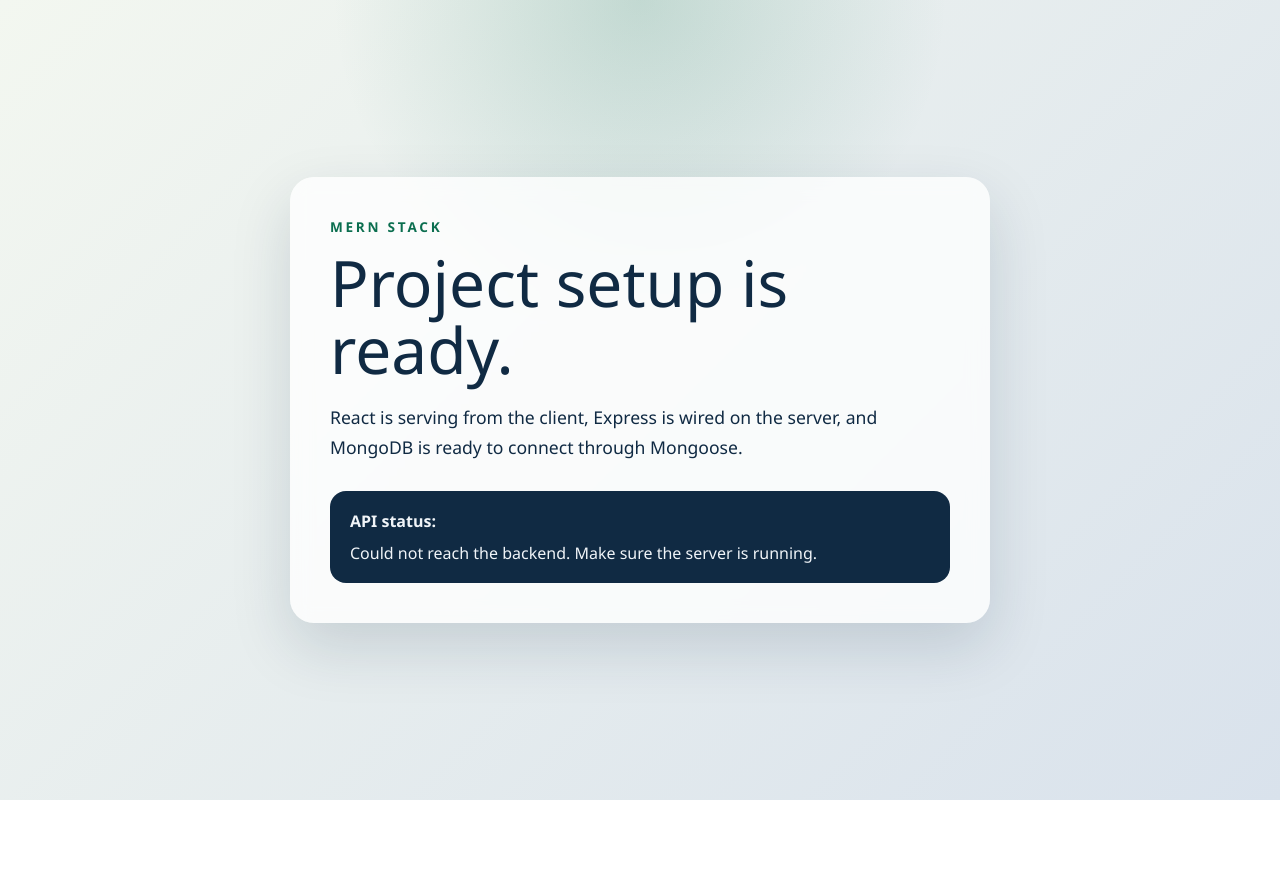
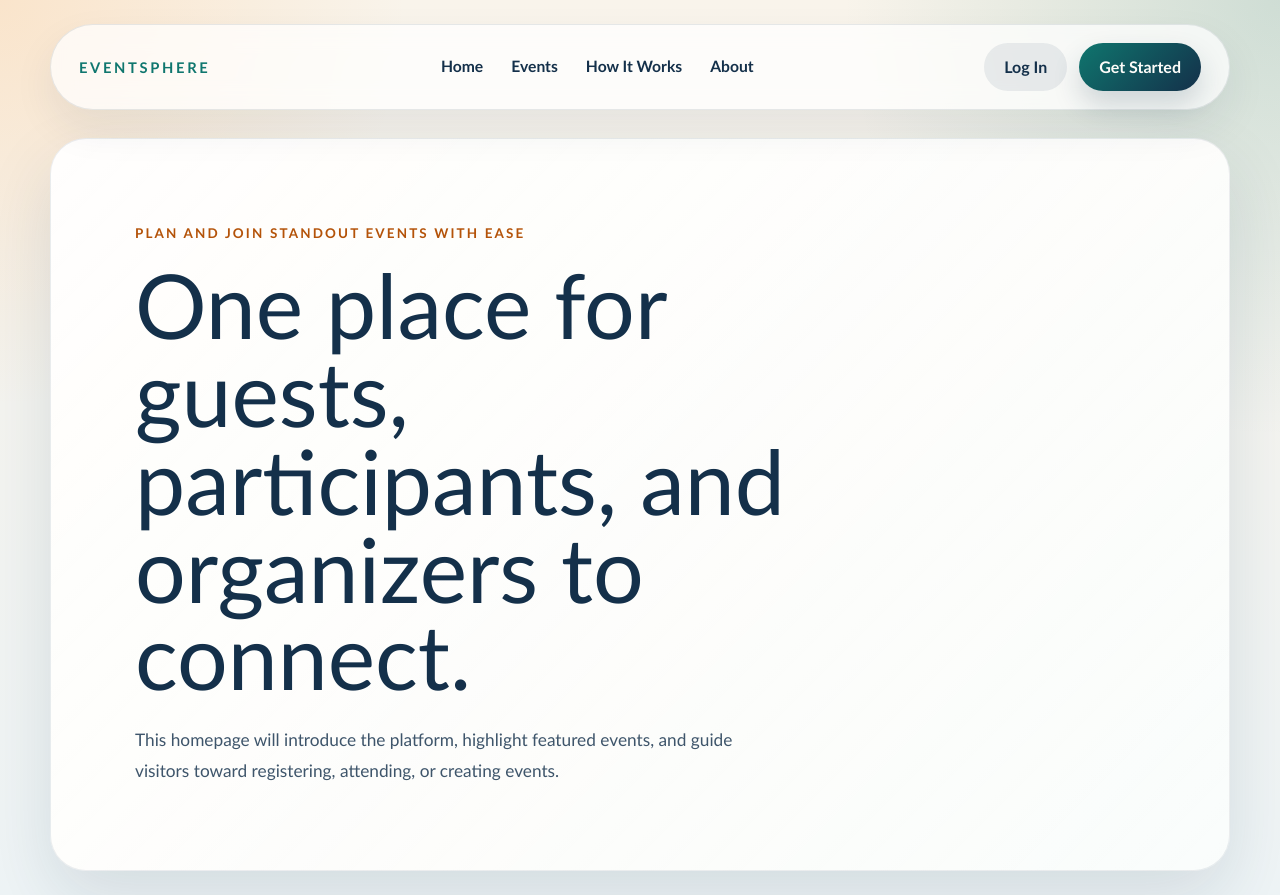
Before and after one commit to HrickRomit/EventManagementSystem, a React (Vite) app in the folder client/: page / in a window 1280 px wide. Before the commit the page ends 800 px from the top, so only its background shows below. Built offline with nearby package versions, Linux system fonts and the light colour scheme; no server answers.

Commit message:
made the first basic hero page

```diff
--- a/client/src/App.css
+++ b/client/src/App.css
@@ -1,15 +1,20 @@
 @import "tailwindcss";
 
 :root {
-  font-family: "Segoe UI", Tahoma, Geneva, Verdana, sans-serif;
-  color: #102a43;
+  font-family: "Trebuchet MS", "Segoe UI", sans-serif;
+  color: #14304a;
   background:
-    radial-gradient(circle at top, rgba(11, 110, 79, 0.18), transparent 30%),
-    linear-gradient(135deg, #f3f7f0, #d9e2ec);
+    radial-gradient(circle at top left, rgba(255, 166, 77, 0.2), transparent 26%),
+    radial-gradient(circle at top right, rgba(15, 118, 110, 0.18), transparent 28%),
+    linear-gradient(180deg, #f9f4eb 0%, #eef4f6 100%);
 }
 
 * {
   box-sizing: border-box;
+}
+
+html {
+  scroll-behavior: smooth;
 }
 
 body {
@@ -21,55 +26,148 @@
   min-height: 100vh;
 }
 
-.app-shell {
+.home-page {
   min-height: 100vh;
-  display: grid;
-  place-items: center;
   padding: 24px;
 }
 
-.hero-card {
-  width: min(700px, 100%);
-  padding: 40px;
-  border-radius: 24px;
-  background: rgba(255, 255, 255, 0.78);
-  backdrop-filter: blur(10px);
-  box-shadow: 0 24px 60px rgba(16, 42, 67, 0.15);
+.home-header {
+  width: min(1180px, 100%);
+  margin: 0 auto;
+  padding: 18px 28px;
+  border: 1px solid rgba(20, 48, 74, 0.1);
+  border-radius: 999px;
+  background: rgba(255, 255, 255, 0.72);
+  backdrop-filter: blur(12px);
+  box-shadow: 0 18px 40px rgba(20, 48, 74, 0.08);
+  display: flex;
+  align-items: center;
+  justify-content: space-between;
+  gap: 24px;
 }
 
-.eyebrow {
-  margin: 0 0 12px;
+.brand-mark {
+  color: #0f766e;
+  text-decoration: none;
   text-transform: uppercase;
-  letter-spacing: 0.2em;
-  color: #0b6e4f;
-  font-size: 0.85rem;
+  letter-spacing: 0.18em;
+  font-size: 0.92rem;
   font-weight: 700;
 }
 
-h1 {
-  margin: 0;
-  font-size: clamp(2.2rem, 6vw, 4rem);
-  line-height: 1.05;
+.home-nav {
+  display: flex;
+  align-items: center;
+  gap: 28px;
 }
 
-.lead {
-  margin: 20px 0 0;
-  font-size: 1.1rem;
-  line-height: 1.7;
+.home-nav a {
+  color: #14304a;
+  text-decoration: none;
+  font-size: 0.98rem;
+  font-weight: 600;
 }
 
-.status-box {
-  margin-top: 28px;
-  padding: 18px 20px;
-  border-radius: 16px;
-  background: #102a43;
-  color: #f0f4f8;
-  display: grid;
-  gap: 8px;
+.home-actions {
+  display: flex;
+  align-items: center;
+  gap: 12px;
+}
+
+.nav-button {
+  padding: 12px 20px;
+  border-radius: 999px;
+  text-decoration: none;
+  font-weight: 700;
+  transition: transform 0.2s ease, box-shadow 0.2s ease, background 0.2s ease;
+}
+
+.nav-button:hover,
+.home-nav a:hover {
+  transform: translateY(-1px);
+}
+
+.nav-button-secondary {
+  color: #14304a;
+  background: rgba(20, 48, 74, 0.08);
+}
+
+.nav-button-primary {
+  color: #fdfcf9;
+  background: linear-gradient(135deg, #0f766e, #14304a);
+  box-shadow: 0 14px 28px rgba(20, 48, 74, 0.18);
+}
+
+.hero-panel {
+  width: min(1180px, 100%);
+  margin: 28px auto 0;
+  padding: clamp(40px, 8vw, 84px);
+  border-radius: 36px;
+  background:
+    linear-gradient(135deg, rgba(255, 255, 255, 0.94), rgba(255, 255, 255, 0.75)),
+    linear-gradient(135deg, #fef4df, #e9f5f2);
+  border: 1px solid rgba(20, 48, 74, 0.08);
+  box-shadow: 0 28px 70px rgba(20, 48, 74, 0.12);
+}
+
+.hero-kicker {
+  margin: 0 0 18px;
+  color: #b45309;
+  text-transform: uppercase;
+  letter-spacing: 0.16em;
+  font-size: 0.84rem;
+  font-weight: 700;
+}
+
+.hero-panel h1 {
+  width: min(760px, 100%);
+  margin: 0;
+  font-size: clamp(2.8rem, 7vw, 5.6rem);
+  line-height: 0.98;
+}
+
+.hero-copy {
+  width: min(620px, 100%);
+  margin: 24px 0 0;
+  font-size: 1.08rem;
+  line-height: 1.8;
+  color: rgba(20, 48, 74, 0.82);
+}
+
+@media (max-width: 920px) {
+  .home-header {
+    border-radius: 32px;
+    flex-direction: column;
+    align-items: flex-start;
+  }
+
+  .home-nav,
+  .home-actions {
+    flex-wrap: wrap;
+  }
 }
 
 @media (max-width: 640px) {
-  .hero-card {
-    padding: 28px;
+  .home-page {
+    padding: 16px;
+  }
+
+  .home-header,
+  .hero-panel {
+    padding-left: 20px;
+    padding-right: 20px;
+  }
+
+  .home-nav {
+    gap: 16px;
+  }
+
+  .home-actions {
+    width: 100%;
+  }
+
+  .nav-button {
+    flex: 1 1 160px;
+    text-align: center;
   }
 }
--- a/client/src/App.jsx
+++ b/client/src/App.jsx
@@ -1,46 +1,7 @@
-import { useEffect, useState } from "react";
-
-const API_URL = import.meta.env.VITE_API_URL || "http://localhost:5000";
+import HomePage from "./pages/public/HomePage";
 
 function App() {
-  const [status, setStatus] = useState("Checking backend...");
-  const [error, setError] = useState("");
-
-  useEffect(() => {
-    const checkApi = async () => {
-      try {
-        const response = await fetch(`${API_URL}/api/health`);
-
-        if (!response.ok) {
-          throw new Error("Backend responded with an error.");
-        }
-
-        const data = await response.json();
-        setStatus(`${data.message} at ${new Date(data.timestamp).toLocaleString()}`);
-      } catch (err) {
-        setError("Could not reach the backend. Make sure the server is running.");
-      }
-    };
-
-    checkApi();
-  }, []);
-
-  return (
-    <main className="app-shell">
-      <section className="hero-card">
-        <p className="eyebrow">MERN Stack</p>
-        <h1>Project setup is ready.</h1>
-        <p className="lead">
-          React is serving from the client, Express is wired on the server, and MongoDB
-          is ready to connect through Mongoose.
-        </p>
-        <div className="status-box">
-          <strong>API status:</strong>
-          <span>{error || status}</span>
-        </div>
-      </section>
-    </main>
-  );
+  return <HomePage />;
 }
 
 export default App;
--- a/client/src/pages/public/HomePage.jsx
+++ b/client/src/pages/public/HomePage.jsx
@@ -1 +1,38 @@
-// TODO: Implement public home and hero page.
+function HomePage() {
+  return (
+    <main className="home-page">
+      <header className="home-header">
+        <a className="brand-mark" href="#home">
+          EventSphere
+        </a>
+
+        <nav className="home-nav" aria-label="Primary">
+          <a href="#home">Home</a>
+          <a href="#events">Events</a>
+          <a href="#how-it-works">How It Works</a>
+          <a href="#about">About</a>
+        </nav>
+
+        <div className="home-actions">
+          <a className="nav-button nav-button-secondary" href="#login">
+            Log In
+          </a>
+          <a className="nav-button nav-button-primary" href="#signup">
+            Get Started
+          </a>
+        </div>
+      </header>
+
+      <section className="hero-panel" id="home">
+        <p className="hero-kicker">Plan and join standout events with ease</p>
+        <h1>One place for guests, participants, and organizers to connect.</h1>
+        <p className="hero-copy">
+          This homepage will introduce the platform, highlight featured events, and
+          guide visitors toward registering, attending, or creating events.
+        </p>
+      </section>
+    </main>
+  );
+}
+
+export default HomePage;
```
